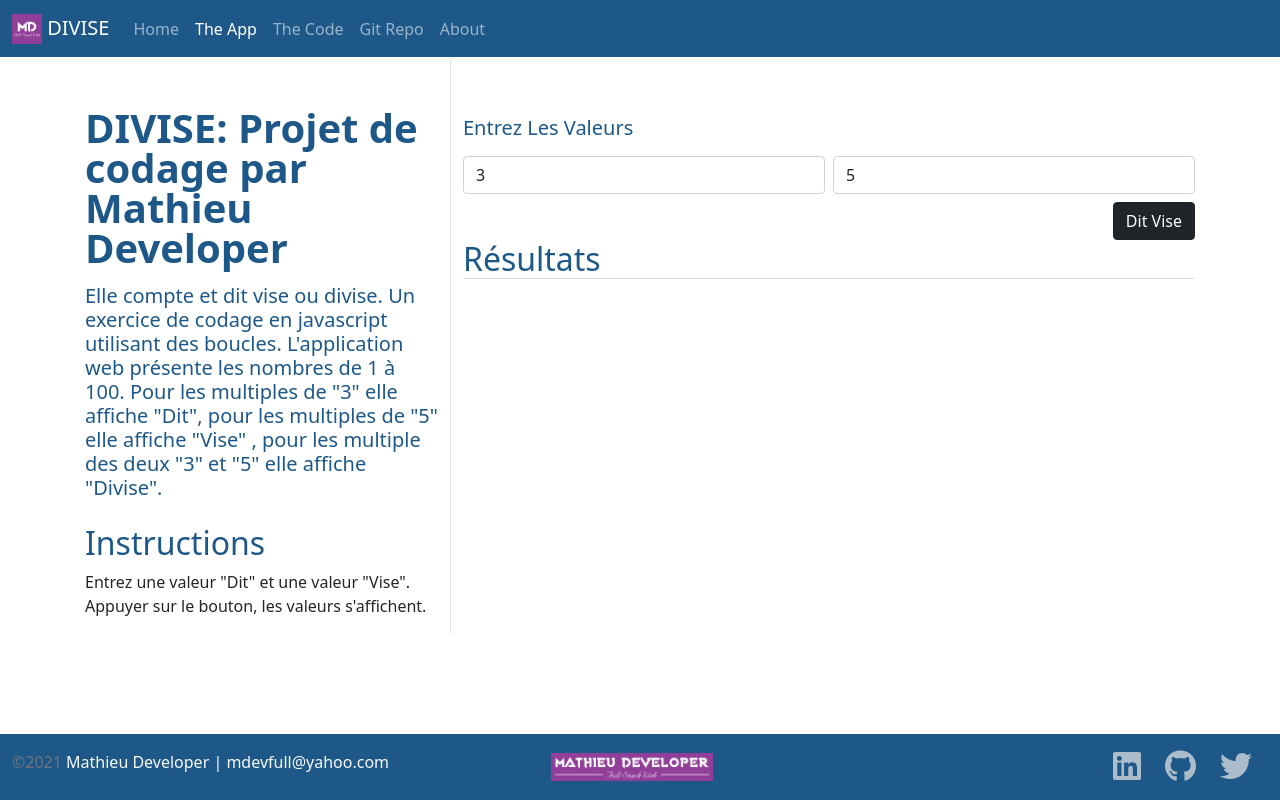
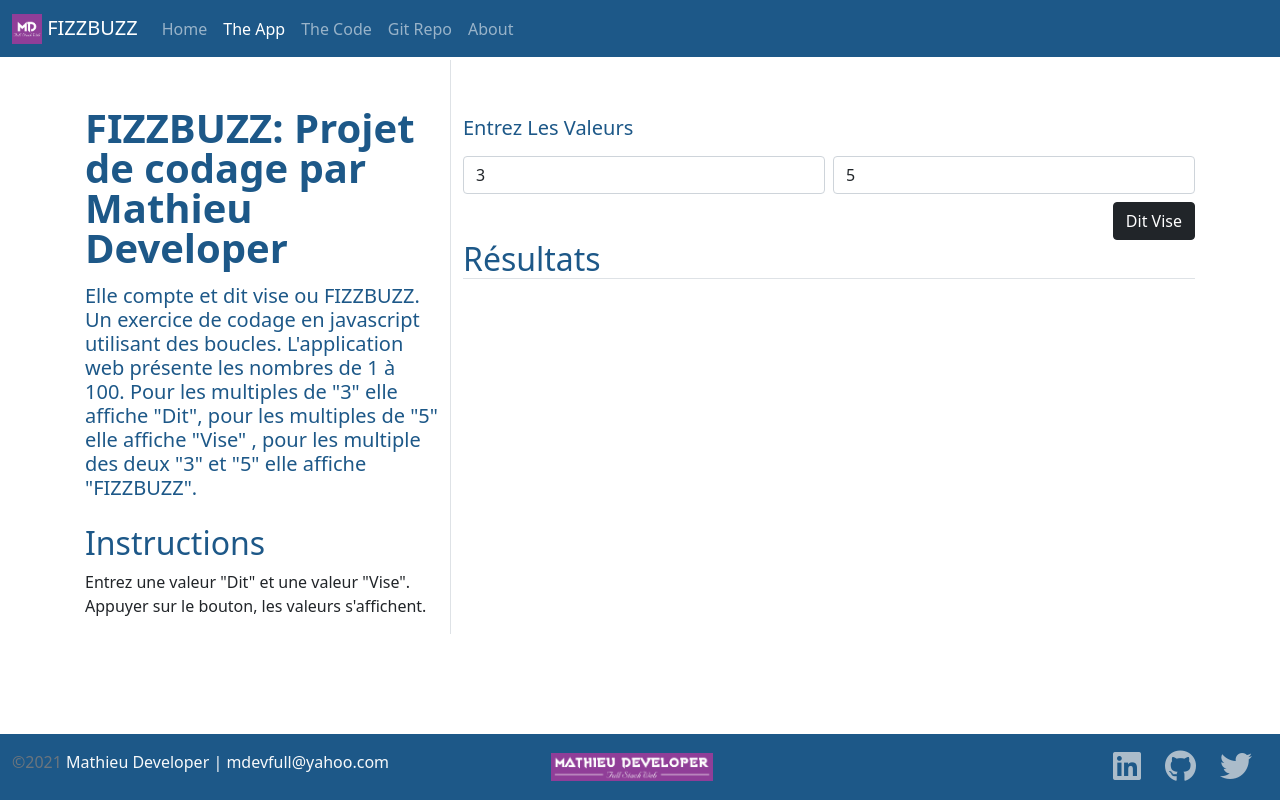
Before and after one commit to MathieuDeveloper/DIVISE, a plain HTML site: page app.html in a window 1280 px wide. Drawn offline with nearby package versions, Linux system fonts and the light colour scheme.

Commit message:
change name divise to fizzbuzz

```diff
--- a/app.html
+++ b/app.html
@@ -2,7 +2,7 @@
 <html lang="en" class="h-100">
 
 <head>
-    <title>DIVISE: Projet de codage par Mathieu Developer</title>
+    <title>FIZZBUZZ: Projet de codage par Mathieu Developer</title>
     <!-- Required meta tags -->
     <meta charset="utf-8">
     <meta name="viewport" content="width=device-width, initial-scale=1, shrink-to-fit=no">
@@ -22,7 +22,7 @@
     <nav class="navbar navbar-expand-md navbar-dark fixed-top">
         <div class="container-fluid">
             <a class="navbar-brand" href="#"><img src="img/MDfull.png" height="30"
-                    class="d-inline-block align-text-top"> DIVISE</a>
+                    class="d-inline-block align-text-top"> FIZZBUZZ</a>
             <button class="navbar-toggler" type="button" data-bs-toggle="collapse" data-bs-target="#navbarCollapse"
                 aria-controls="navbarCollapse" aria-expanded="false" aria-label="Toggle navigation">
                 <span class="navbar-toggler-icon"></span>
@@ -54,11 +54,11 @@
         <div class="container">
             <div class="row row-cols-1 row-cols-lg-2">
                 <div class="col-12 col-md-4 border-end">
-                    <h1 class="fw-bold lh-1 mb-3 mt-5">DIVISE: Projet de codage par Mathieu Developer</h1>
-                    <h4 class="lead">Elle compte et dit vise ou divise. Un exercice de codage en javascript
+                    <h1 class="fw-bold lh-1 mb-3 mt-5">FIZZBUZZ: Projet de codage par Mathieu Developer</h1>
+                    <h4 class="lead">Elle compte et dit vise ou FIZZBUZZ. Un exercice de codage en javascript
                         utilisant des boucles. L'application web présente les nombres de 1 à 100.
                         Pour les multiples de "3" elle affiche "Dit", pour les multiples de "5" elle affiche "Vise"
-                        , pour les multiple des deux "3" et "5" elle affiche "Divise".</h4>
+                        , pour les multiple des deux "3" et "5" elle affiche "FIZZBUZZ".</h4>
                     <h2 class="mt-4">Instructions</h2>
                     <p class="text-dark">Entrez une valeur "Dit" et une valeur "Vise". Appuyer sur le bouton, les
                         valeurs s'affichent.</p>
```
Also changed, not shown: code.html (+2 -2 lines), index.html (+5 -5 lines).
